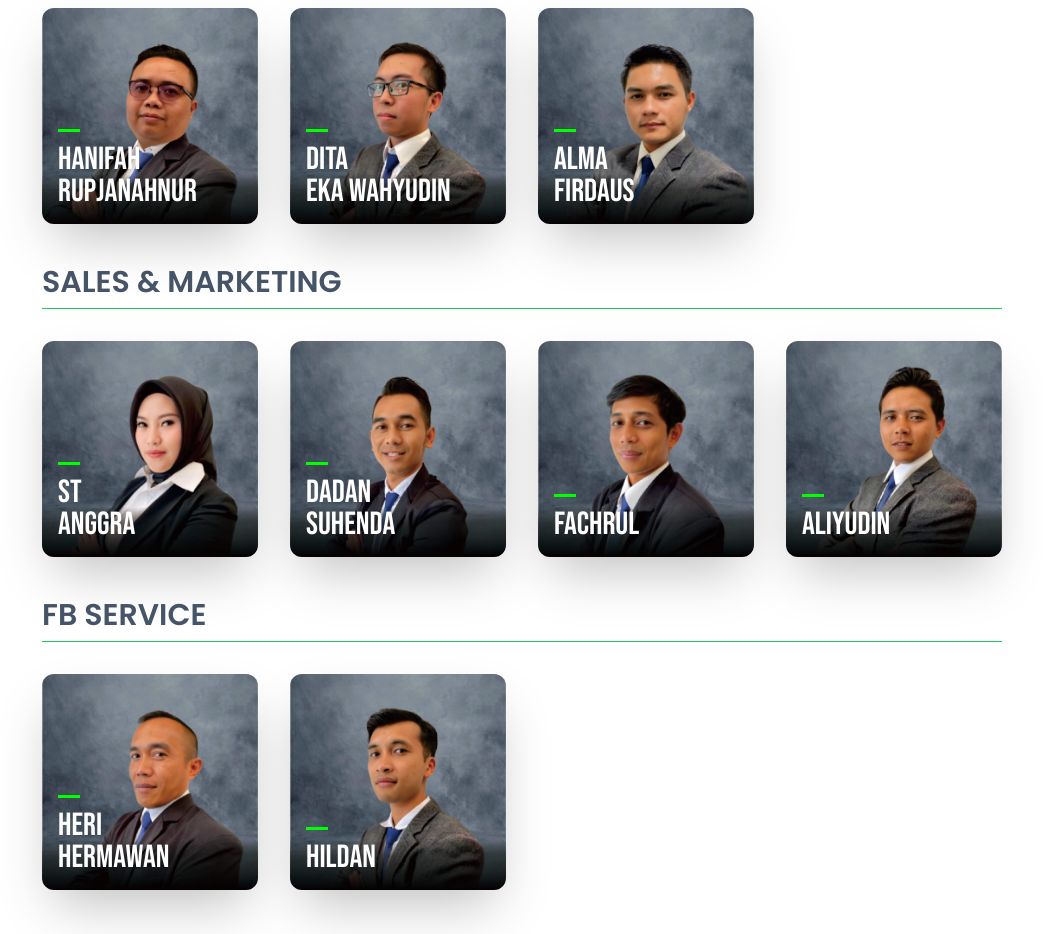
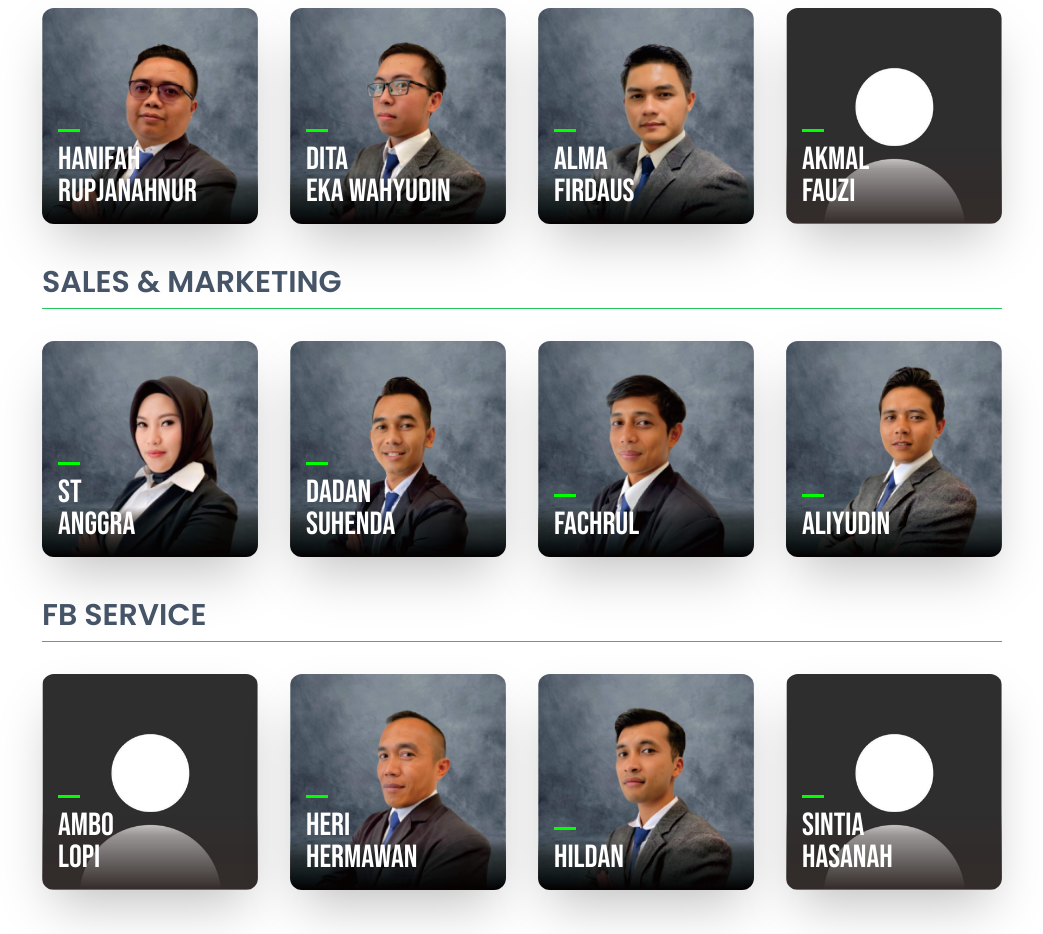
Before and after one commit to yogaqf/lcr, a Next.js app: page /team in a window 1280 px wide. Shown: the part 880-1814 px from the top of the page, without its empty margins (118-1161 px from the left). Built offline with nearby package versions, Linux system fonts and the light colour scheme.

Commit message:
new member

```diff
--- a/app/data.js
+++ b/app/data.js
@@ -101,10 +101,25 @@ const frontOffice = [
             position: "Marketing Communications",
       },
 
+      {
+            id: 55,
+            firstName: "Akmal",
+            lastName: "Fauzi",
+            image: "/images/blank.jpg",
+            position: "FO Staff",
+      },
+
 ]
 
 const fbService = [
+
       {
+            id: 55,
+            firstName: "Ambo",
+            lastName: "Lopi",
+            image: "/images/blank.jpg",
+            position: "Banquet Supervisor",
+      }, {
             id: 17,
             firstName: "Heri",
             lastName: "Hermawan",
@@ -116,6 +131,14 @@ const fbService = [
             firstName: "Hildan",
             lastName: "",
             image: "/images/h.jpg",
+            position: "FB Service Staff",
+      },
+
+      {
+            id: 55,
+            firstName: "Sintia",
+            lastName: "Hasanah",
+            image: "/images/blank.jpg",
             position: "FB Service Staff",
       },
 ]
@@ -205,6 +228,14 @@ const engineering = [
             image: "/images/bs.jpg",
             position: "Engineering Staff",
       },
+
+      {
+            id: 55,
+            firstName: "Taufik",
+            lastName: "Gani Gunawan",
+            image: "/images/blank.jpg",
+            position: "Engineering Staff",
+      },
 ]
 
 const hrSecurity = [
```
Also changed, not shown: public/images/blank.jpg (added).
